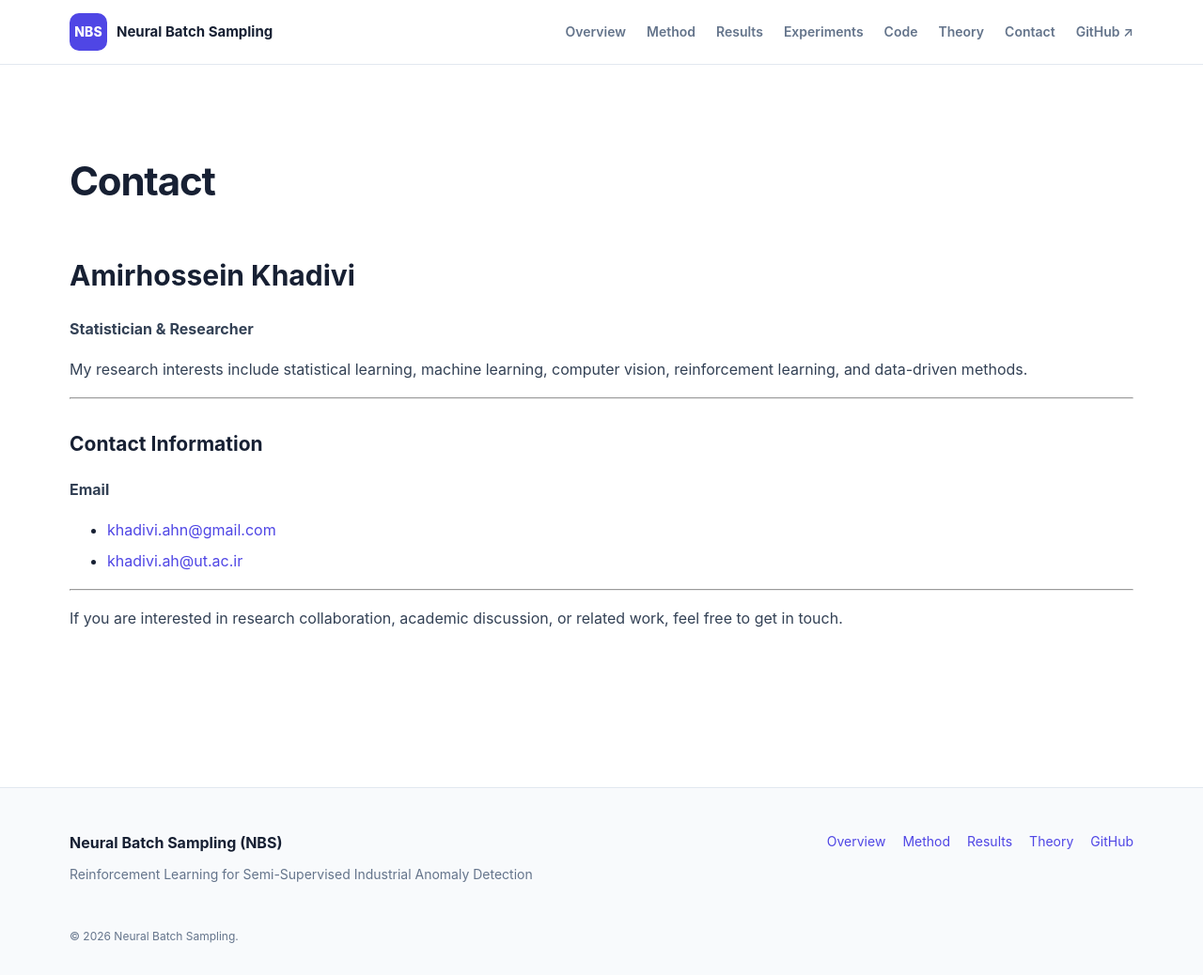
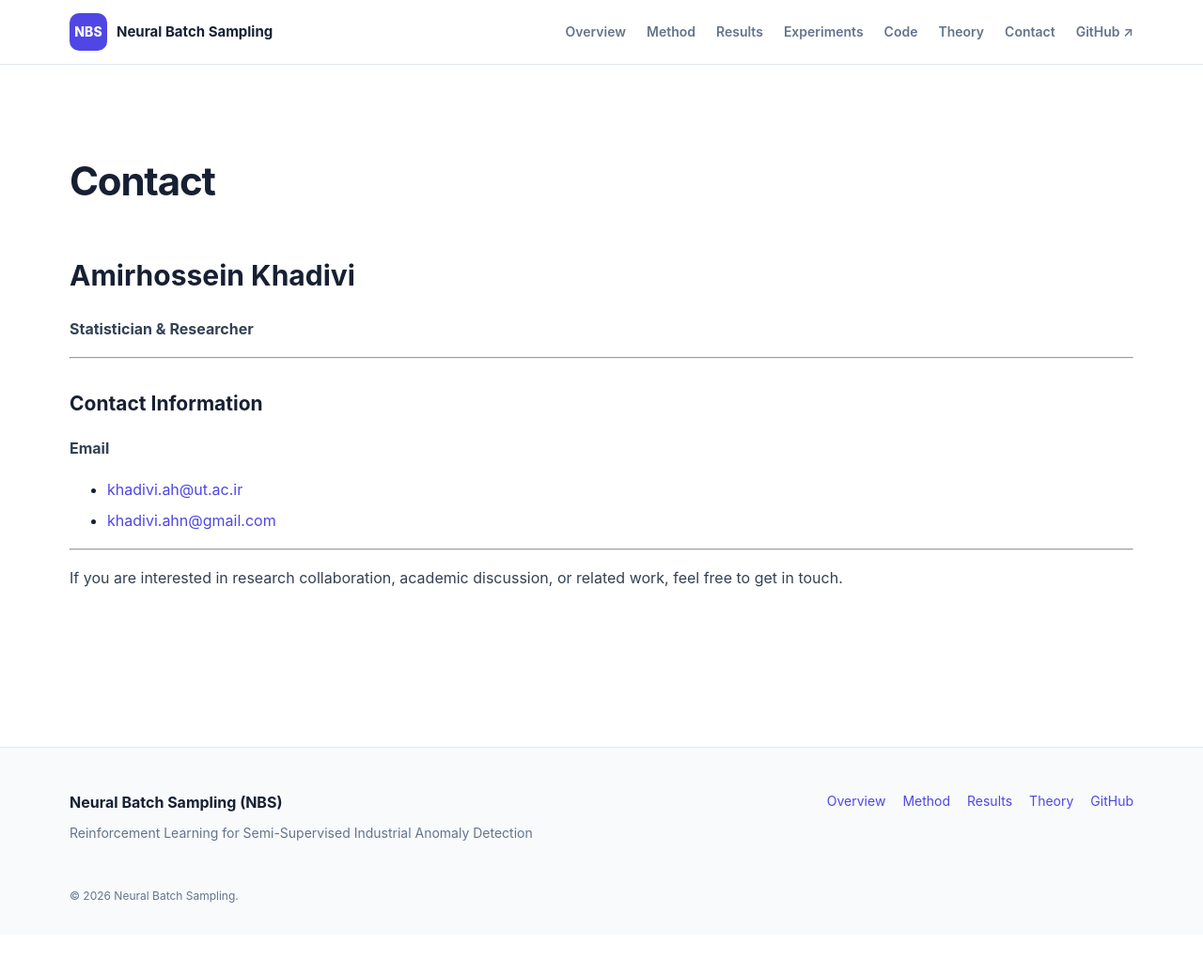
Before and after one commit to amirhossein-khadivi/NBS, a Jekyll site: the page built from docs/contact.md, in a window 1280 px wide and 1038 px high. Shown: the whole window at 94% size. Built offline with Jekyll 4.4.1, drawn with Linux system fonts in a browser that asks for light colours.

Commit message:
update contact

```diff
--- a/docs/contact.md
+++ b/docs/contact.md
@@ -10,16 +10,14 @@ permalink: /contact/
 
 **Statistician & Researcher**
 
-My research interests include statistical learning, machine learning, computer vision, reinforcement learning, and data-driven methods.
-
 ---
 
 ### Contact Information
 
 **Email**
 
+- [khadivi.ah@ut.ac.ir](mailto:khadivi.ah@ut.ac.ir)
 - [khadivi.ahn@gmail.com](mailto:khadivi.ahn@gmail.com)
-- [khadivi.ah@ut.ac.ir](mailto:khadivi.ah@ut.ac.ir)
 
 ---
 
```
